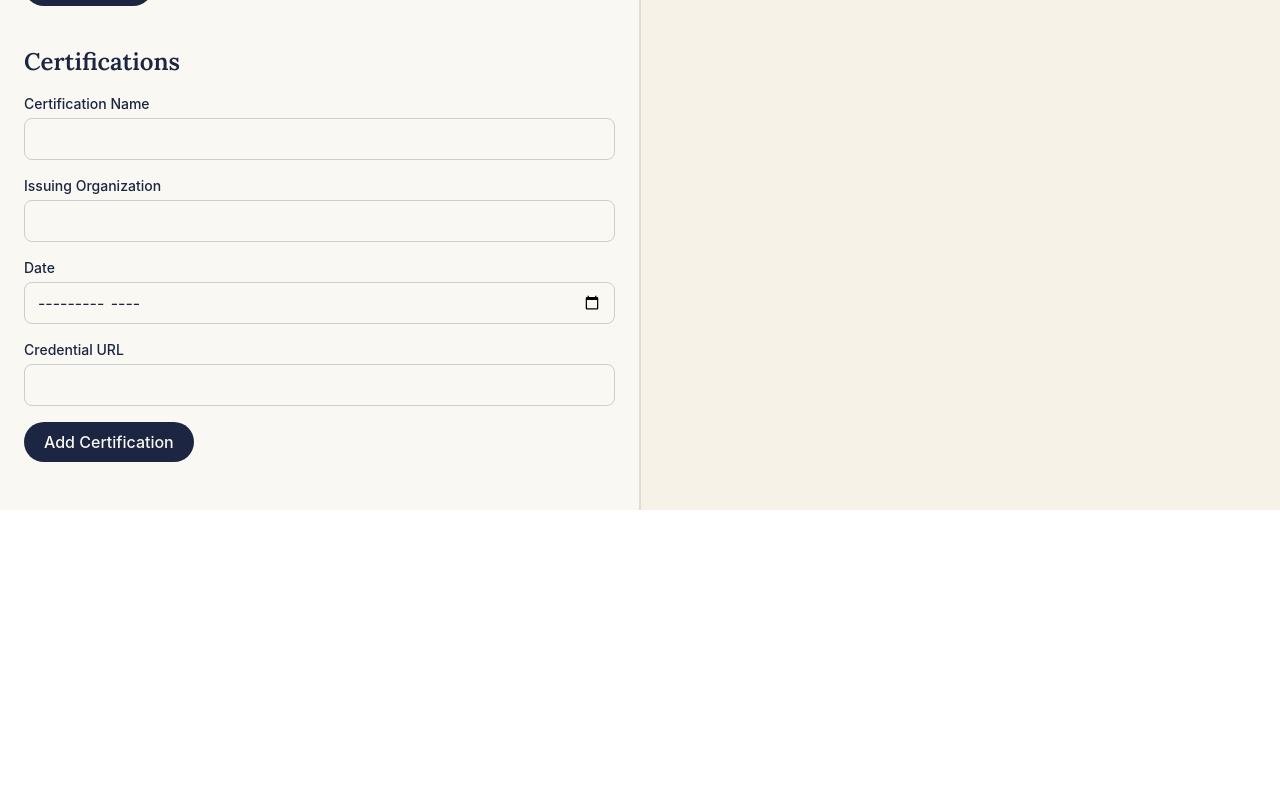
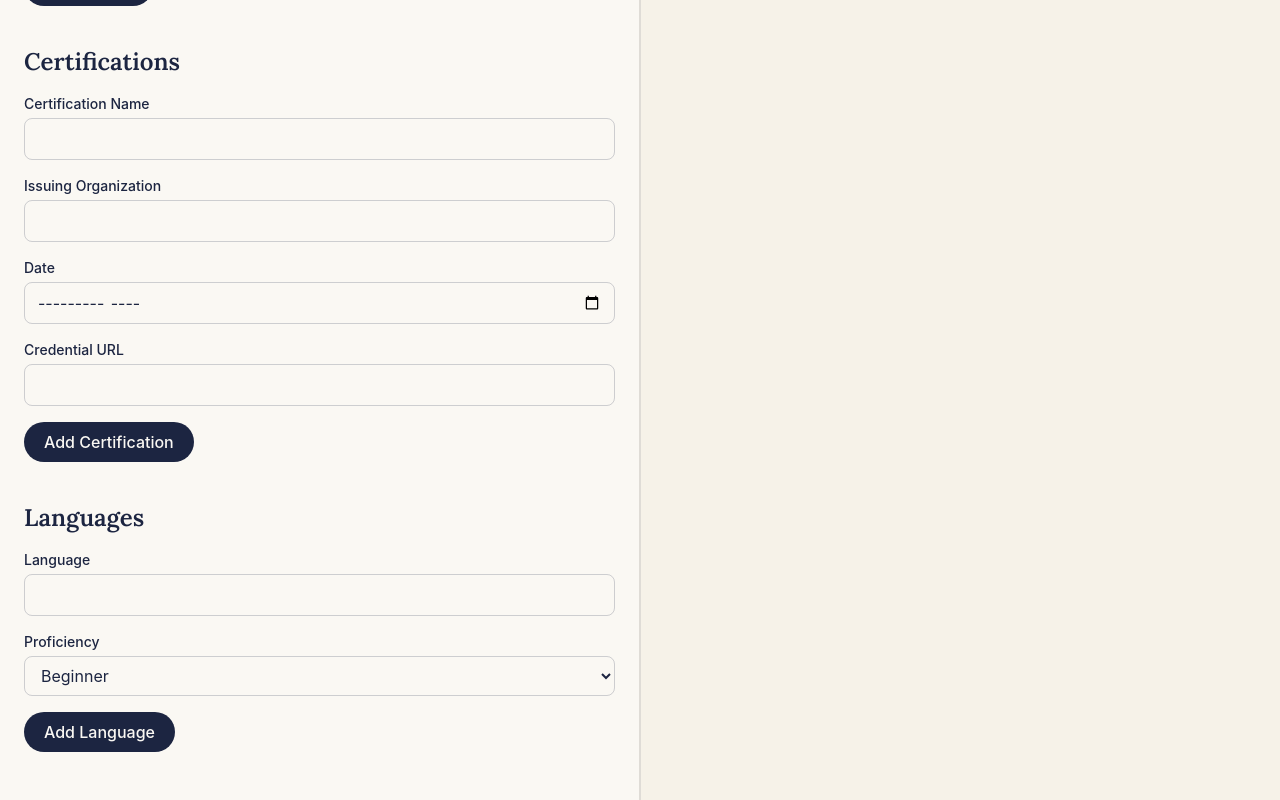
Before and after one commit to nahy1061/draftly, a React (Vite) app: page /builder in a window 1280 px wide. Shown: the part 2705-3505 px from the top of the page. Before the commit the page ends 3215 px from the top, so only its background shows below. Built offline with nearby package versions, Linux system fonts and the light colour scheme.

Commit message:
Add languages section
- Add PROFICIENCY_LEVELS constant (shared by schema + dropdown)
- Add languageSchema
- Extend FormInput to support type="select" (dropdown)
- Build LanguagesForm: add/edit/delete
- Wire LanguagesForm into Builder

```diff
--- a/src/components/ResumeForm/FormInput.jsx
+++ b/src/components/ResumeForm/FormInput.jsx
@@ -1,9 +1,30 @@
-function FormInput({ formik, name, label, type = "text" }) {
+function FormInput({ formik, name, label, type = "text", options }) {
   const isCheckbox = type === "checkbox";
+  const isSelect = type === "select";
 
   return (
     <div>
       <label className="block text-sm font-medium mb-1">{label}</label>
+
+      {isSelect ? (
+        <select
+          name={name}
+          value={formik.values[name]}
+          onChange={formik.handleChange}
+          onBlur={formik.handleBlur}
+            className="w-full px-3 py-2 rounded-lg border border-[#1C2541]/20 dark:border-[#F2EFE9]/20 bg-transparent scheme-light dark:scheme-dark"
+        >
+          {options.map((opt) => (
+            <option
+              key={opt}
+              value={opt}
+              className="bg-[#FAF8F3] dark:bg-[#233256] text-[#1C2541] dark:text-[#F2EFE9]"
+            >
+              {opt}
+            </option>
+          ))}
+        </select>
+      ) : (
         <input
           type={type}
           name={name}
@@ -18,6 +39,7 @@ function FormInput({ formik, name, label, type = "text" }) {
               : "w-full px-3 py-2 rounded-lg border border-[#1C2541]/20 dark:border-[#F2EFE9]/20 bg-transparent"
           }
         />
+      )}
 
       {formik.touched[name] && formik.errors[name] && (
         <p className="text-red-500 text-sm mt-1">{formik.errors[name]}</p>
--- a/src/components/ResumeForm/LanguagesForm.jsx
+++ b/src/components/ResumeForm/LanguagesForm.jsx
@@ -1,9 +1,122 @@
-import React from 'react'
+import { useState } from "react";
+import { useFormik } from "formik";
+import { PROFICIENCY_LEVELS } from "../../utils/constants";
+import { generateID } from "../../utils/generateID";
+import { useResume } from "../../context/ResumeContext";
+import { languageSchema } from "../../utils/validationSchemas";
+import FormInput from "./FormInput";
 
-const LanguagesForm = () => {
+const emptyLanguage = {
+  name: "",
+  proficiency: PROFICIENCY_LEVELS[0], // defaults to "Beginner"
+};
+
+function LanguagesForm() {
+  const { resumeData, dispatch } = useResume();
+  const [editingID, setEditingID] = useState(null);
+
+  const formik = useFormik({
+    initialValues: emptyLanguage,
+    validationSchema: languageSchema,
+    enableReinitialize: true,
+    onSubmit: (values, { resetForm }) => {
+      if (editingID) {
+        dispatch({
+          type: "UPDATE_ITEM",
+          payload: { section: "languages", id: editingID, item: { ...values, id: editingID } },
+        });
+      } else {
+        dispatch({
+          type: "ADD_ITEM",
+          payload: { section: "languages", item: { ...values, id: generateID() } },
+        });
+      }
+      resetForm();
+      setEditingID(null);
+    },
+  });
+
+  function handleEdit(entry) {
+    setEditingID(entry.id);
+    formik.setValues(entry);
+  }
+
+  function handleCancelEdit() {
+    setEditingID(null);
+    formik.resetForm();
+  }
+
+  function handleDelete(id) {
+    dispatch({ type: "REMOVE_ITEM", payload: { section: "languages", id } });
+  }
+
   return (
-    <div>LanguagesForm</div>
-  )
+    <div className="mt-10">
+      <h2 className="font-display text-2xl font-semibold mb-4">Languages</h2>
+
+      <form onSubmit={formik.handleSubmit} className="space-y-4">
+        <FormInput formik={formik} name="name" label="Language" />
+        <FormInput
+          formik={formik}
+          name="proficiency"
+          label="Proficiency"
+          type="select"
+          options={PROFICIENCY_LEVELS}
+        />
+
+        <div className="flex gap-2">
+          <button
+            type="submit"
+            className="bg-[#1C2541] dark:bg-[#F4B942] text-[#FAF8F3] dark:text-[#1C2541] px-5 py-2 rounded-full font-medium"
+          >
+            {editingID ? "Update" : "Add"} Language
+          </button>
+          {editingID && (
+            <button
+              type="button"
+              onClick={handleCancelEdit}
+              className="px-5 py-2 rounded-full border border-[#1C2541]/20 dark:border-[#F2EFE9]/20"
+            >
+              Cancel
+            </button>
+          )}
+        </div>
+      </form>
+
+      <ul className="space-y-3 mt-6">
+        {resumeData.languages &&
+          resumeData.languages.map((entry) => (
+            <li
+              key={entry.id}
+              className="flex justify-between items-center border border-[#1C2541]/10 dark:border-[#F2EFE9]/10 rounded-lg p-4"
+            >
+              <div>
+                <p className="font-medium">{entry.name}</p>
+                <p className="text-sm text-[#1C2541]/60 dark:text-[#F2EFE9]/60">
+                  {entry.proficiency}
+                </p>
+              </div>
+              <div className="flex gap-2">
+                <button
+                  type="button"
+                  onClick={() => handleEdit(entry)}
+                  className="text-sm px-3 py-1 rounded-full border border-[#1C2541]/20 dark:border-[#F2EFE9]/20"
+                >
+                  Edit
+                </button>
+                <button
+                  type="button"
+                  onClick={() => handleDelete(entry.id)}
+                  className="text-sm px-3 py-1 rounded-full border border-red-400 text-red-500"
+                >
+                  Delete
+                </button>
+              </div>
+            </li>
+          ))}
+      </ul>
+    </div>
+  );
 }
 
-export default LanguagesForm
+export default LanguagesForm;
--- a/src/pages/Builder.jsx
+++ b/src/pages/Builder.jsx
@@ -7,6 +7,7 @@ import EducationForm from "../components/ResumeForm/EducationForm";
 import ExperienceForm from "../components/ResumeForm/ExperienceForm";
 import ProjectsForm from "../components/ResumeForm/ProjectsForm";
 import CertificationsForm from "../components/ResumeForm/CertificationsForm";
+import LanguagesForm from "../components/ResumeForm/LanguagesForm";
 
 function Builder() {
   const [activeTab, setActiveTab] = useState("edit"); // "edit" | "preview"
@@ -61,6 +62,7 @@ function Builder() {
           <ExperienceForm />
           <ProjectsForm />
           <CertificationsForm />
+          <LanguagesForm />
         </div>
 
         {/* Preview Section */}
--- /dev/null
+++ b/src/utils/constants.js
@@ -0,0 +1 @@
+export const PROFICIENCY_LEVELS = ["Beginner", "Intermediate", "Fluent", "Native"];
--- a/src/utils/validationSchemas.js
+++ b/src/utils/validationSchemas.js
@@ -1,4 +1,5 @@
 import * as Yup from "yup";
+import { PROFICIENCY_LEVELS } from "./constants";
 
 const phoneRegExp = /^[1-9]\d{8,10}$/;
 const currentYear = new Date().getFullYear();
@@ -130,3 +131,12 @@ export const certificationSchema = Yup.object({
   date: Yup.string().required("Date is required"),
   credentialUrl: Yup.string().url("Enter a valid URL"),
 });
+
+
+
+export const languageSchema = Yup.object({
+  name: Yup.string().required("Language name is required"),
+  proficiency: Yup.string()
+    .oneOf(PROFICIENCY_LEVELS)
+    .required("Proficiency is required"),
+});
```
Lines whose indentation alone changed are shown as unchanged.
